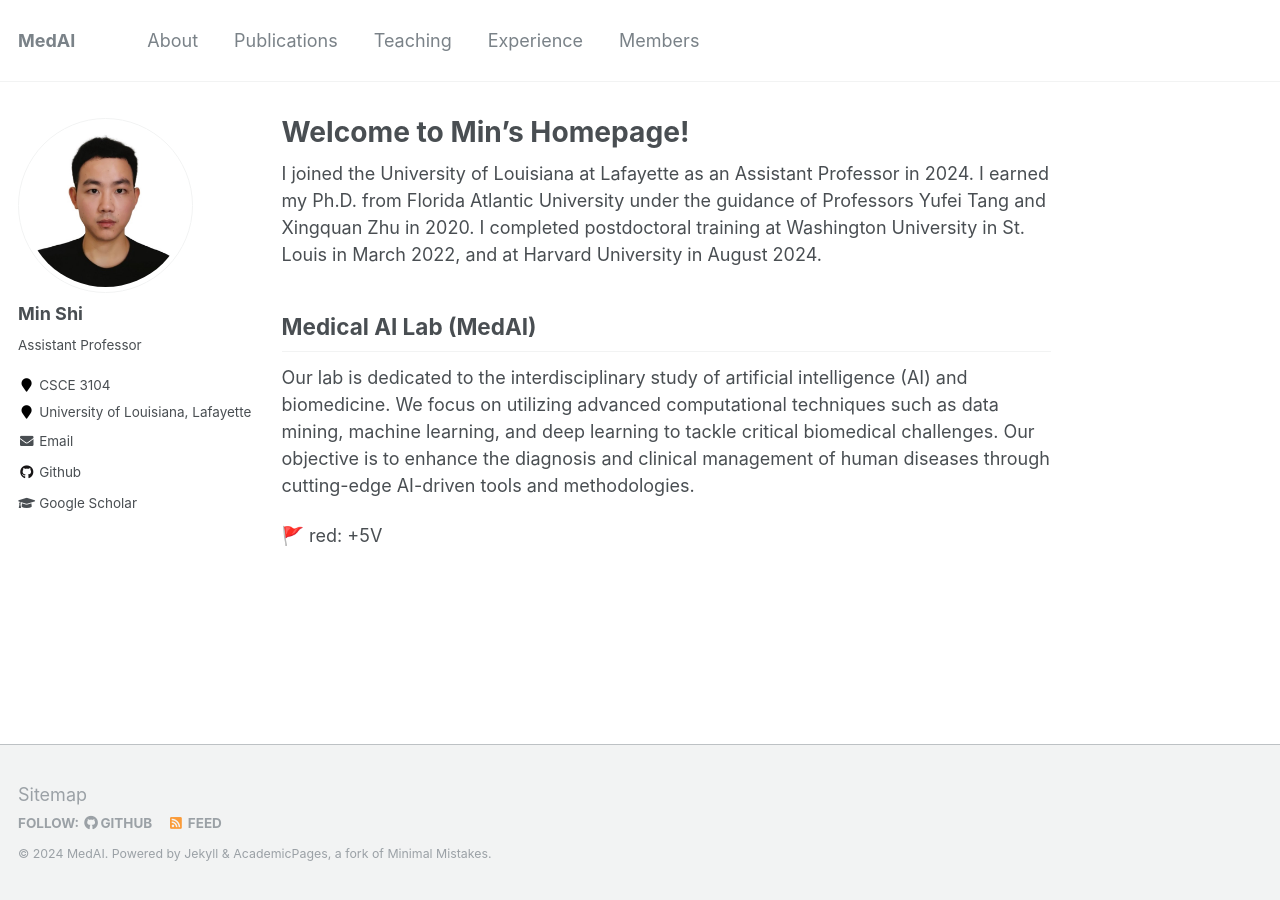
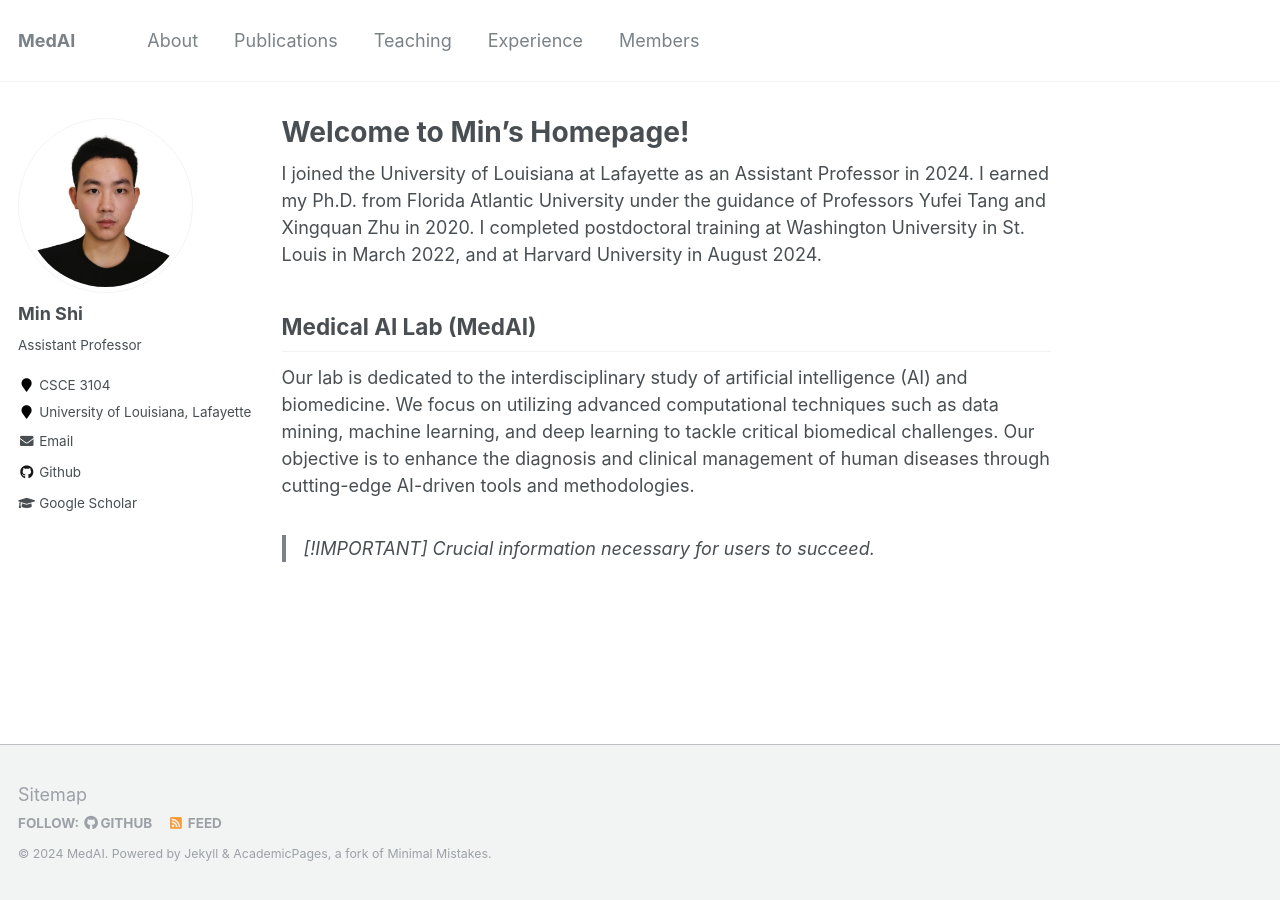
Before and after one commit to shiminxst/shiminxst.github.io, a Jekyll site: the page built from _pages/about.md, in a window 1280 px wide. Built offline with Jekyll 4.4.1, drawn with Linux system fonts in a browser that asks for light colours.

Commit message:
Update about.md

```diff
--- a/_pages/about.md
+++ b/_pages/about.md
@@ -16,7 +16,8 @@ I joined the University of Louisiana at Lafayette as an Assistant Professor in 2
 Our lab is dedicated to the interdisciplinary study of artificial intelligence (AI) and biomedicine. We focus on utilizing advanced computational techniques such as data mining, machine learning, and deep learning to tackle critical biomedical challenges. Our objective is to enhance the diagnosis and clinical management of human diseases through cutting-edge AI-driven tools and methodologies.
 
 
-🚩 red: +5V
+> [!IMPORTANT]
+> Crucial information necessary for users to succeed.
 
 <!--
 ## My Schedule
```
